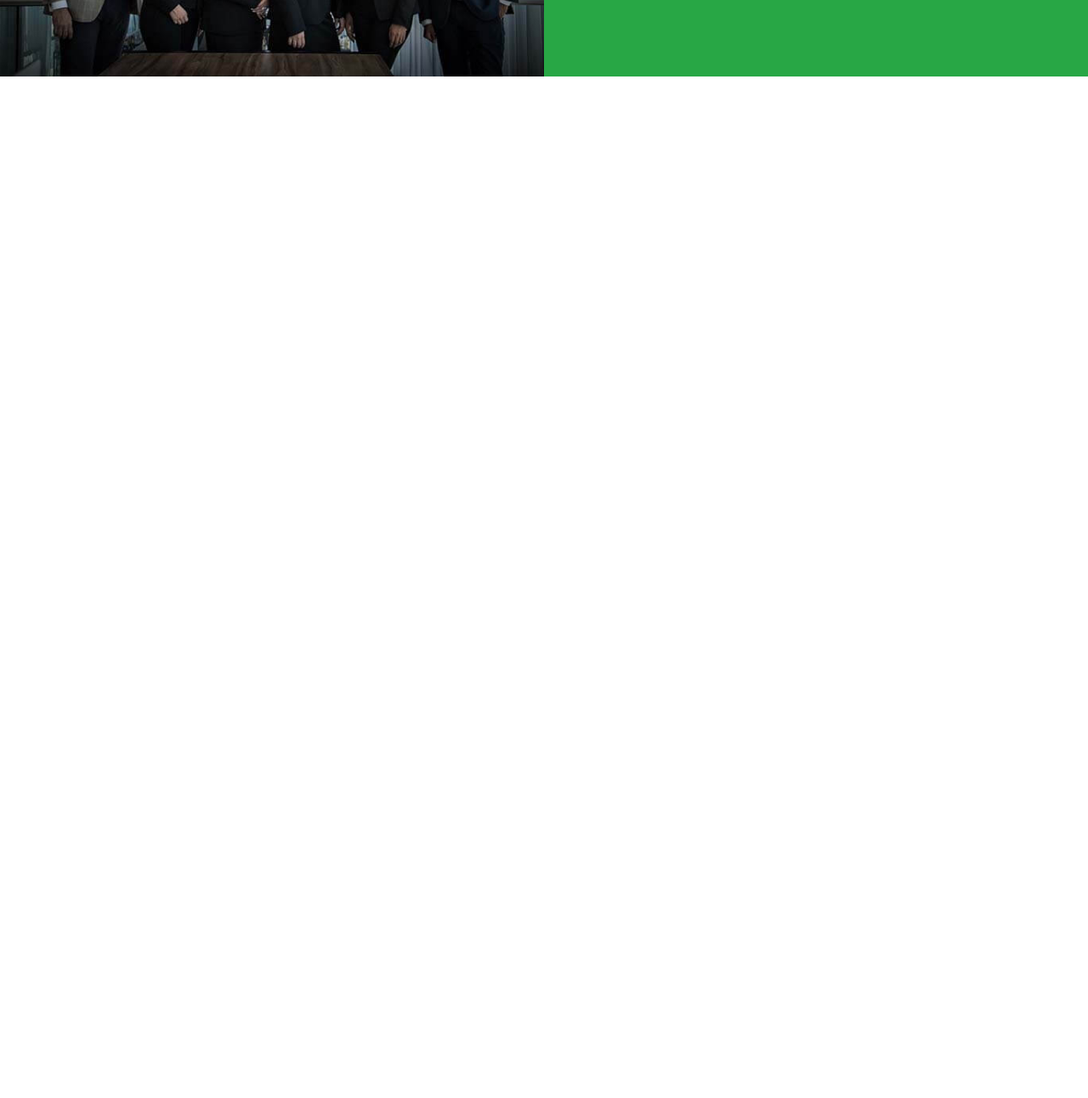
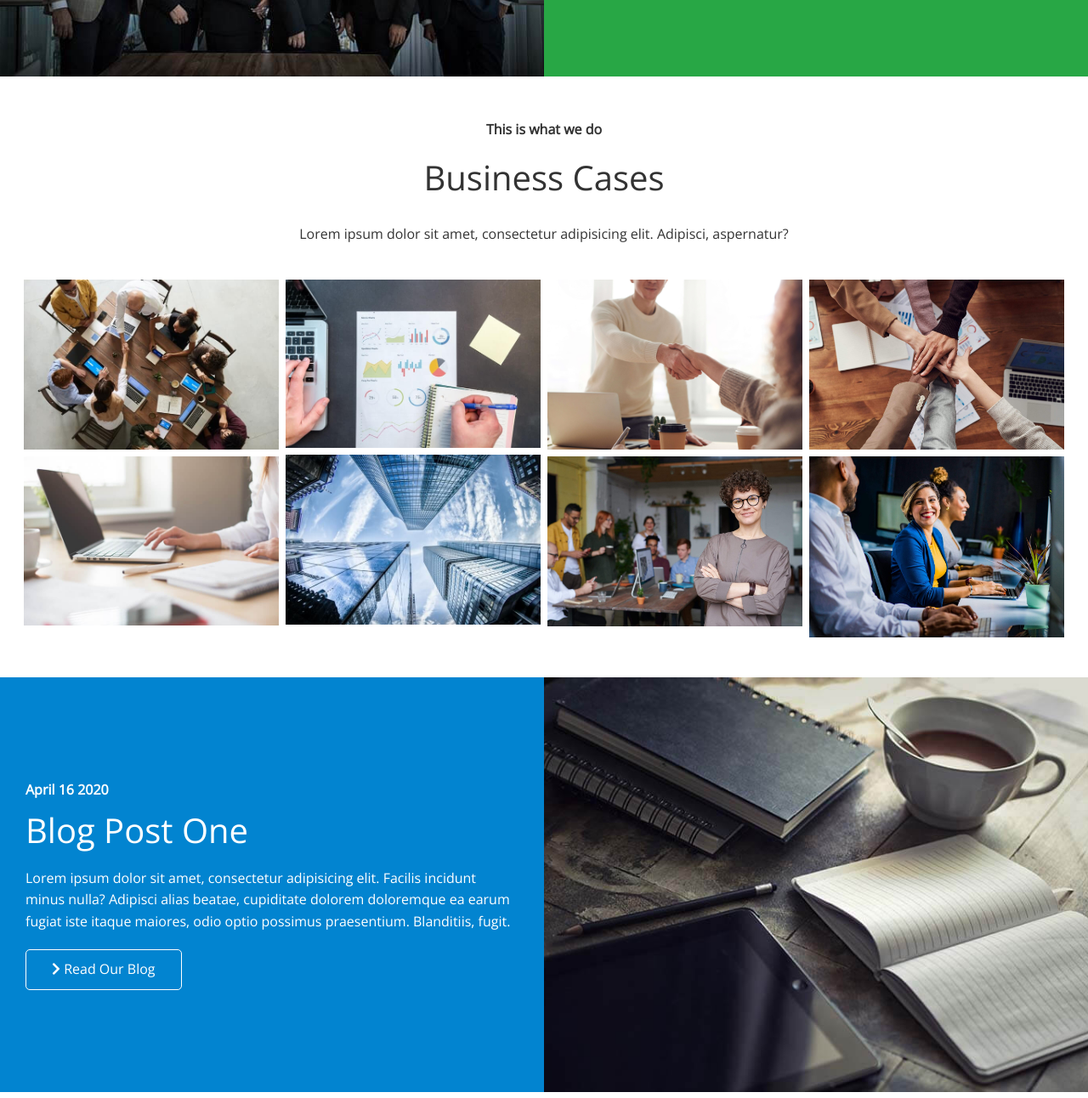
Before and after one commit to sergiy-chumachenko/edgeledger-website, a plain HTML site: page index.html in a window 1280 px wide. Shown: the part 1429-2721 px from the top of the page at 85% size. Before the commit the page ends 1526 px from the top, so only its background shows below. Drawn offline with nearby package versions, Linux system fonts and the light colour scheme.

Commit message:
cases & blog section have been implemented

```diff
--- a/css/style.css
+++ b/css/style.css
@@ -109,3 +109,7 @@ img {
     border-radius: 50%;
     margin-bottom: 15px;
 }
+/* Cases */
+.cases img:hover {
+    opacity: 0.7;
+}
--- a/css/utilities.css
+++ b/css/utilities.css
@@ -52,6 +52,9 @@
 }
 
 /* Flex columns */
+.flex-columns.flex-reverse .row {
+    flex-direction: row-reverse;
+}
 .flex-columns .row {
     display: flex;
     flex-direction: row;
@@ -90,3 +93,33 @@
 .flex-columns p {
     margin: 20px 0;
 }
+/* Section header */
+.section-header {
+    padding: 30px;
+    display: flex;
+    flex-direction: column;
+    align-items: center;
+    justify-content: center;
+    text-align: center;
+}
+
+.section-header h2 {
+    font-size: 40px;
+    margin: 20px 0;
+}
+.section-padding {
+    padding: 20px 20px 40px;
+}
+
+/* Flex Grid */
+.flex-grid .row {
+    display: flex;
+    flex-wrap: wrap;
+    padding: 0 4px;
+}
+
+.flex-grid .column {
+    flex:25%;
+    max-width: 25%;
+    padding: 0 4px;
+}
--- a/index.html
+++ b/index.html
@@ -29,7 +29,7 @@
         <div class="content">
             <h1>The Sky Is The Limit</h1>
             <p>We provide world class financial assistance</p>
-            <a href="#about" class="btn"><i class="fas fa-chevron-right"></i>Read More</a>
+            <a href="#about" class="btn"><i class="fas fa-chevron-right"></i> Read More</a>
         </div>
     </header>
     <main>
@@ -82,6 +82,55 @@
                 </div>
             </div>
         </section>
+        <!--  Cases    -->
+        <section id="cases" class="cases flex-grid section-padding">
+            <header class="section-header">
+                <h4>This is what we do</h4>
+                <h2>Business Cases</h2>
+                <p>Lorem ipsum dolor sit amet, consectetur adipisicing elit. Adipisci, aspernatur?</p>
+            </header>
+            <div class="row">
+                <div class="column">
+                    <img src="img/cases/cases1.jpg" alt="Case Image">
+                    <img src="img/cases/cases2.jpg" alt="Case Image">
+                </div>
+                <div class="column">
+                    <img src="img/cases/cases3.jpg" alt="Case Image">
+                    <img src="img/cases/cases4.jpg" alt="Case Image">
+                </div>
+                <div class="column">
+                    <img src="img/cases/cases5.jpg" alt="Case Image">
+                    <img src="img/cases/cases6.jpg" alt="Case Image">
+                </div>
+                <div class="column">
+                    <img src="img/cases/cases7.jpg" alt="Case Image">
+                    <img src="img/cases/cases8.jpg" alt="Case Image">
+                </div>
+            </div>
+        </section>
+        <!--   Blog     -->
+        <section id='blog' class="blog flex-columns flex-reverse">
+            <div class="row">
+                <div class="column">
+                    <div class="column-1">
+                        <img src="img/home/blog.jpg" alt="Blog">
+                    </div>
+                </div>
+                <div class="column">
+                    <div class="column-2 bg-secondary">
+                        <h4>April 16 2020</h4>
+                        <h2>Blog Post One</h2>
+                        <p>Lorem ipsum dolor sit amet, consectetur adipisicing elit.
+                            Facilis incidunt minus nulla? Adipisci alias beatae,
+                            cupiditate dolorem doloremque ea earum fugiat iste itaque maiores,
+                            odio optio possimus praesentium. Blanditiis, fugit.</p>
+                        <a href="#" class="btn btn-outline">
+                            <i class="fas fa-chevron-right"></i> Read Our Blog
+                        </a>
+                    </div>
+                </div>
+            </div>
+        </section>
     </main>
 </body>
 </html>
```
